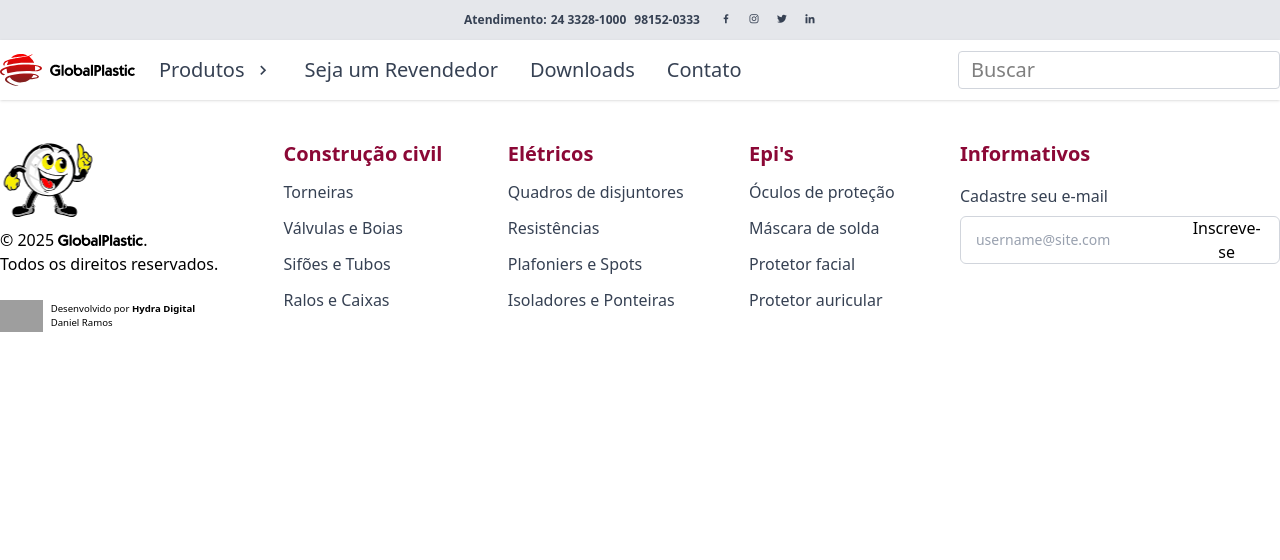
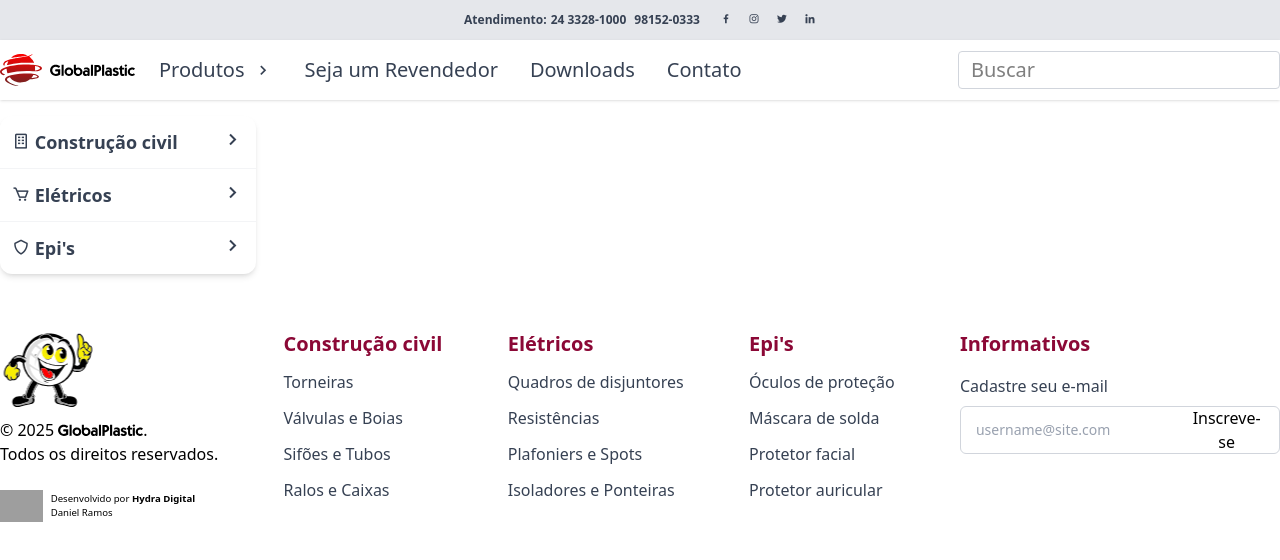
Before and after one commit to danielkzero/sites_para_fabricas, a Nuxt app: page /categorias/isoladores-ponteiras in a window 1280 px wide. Shown: the top 560 px of the page. Built offline with nearby package versions, Linux system fonts and the light colour scheme; grey boxes are pictures that could not be loaded.

Commit message:
:sparkles: feat: Página de categoria

```diff
--- /dev/null
+++ b/pages/categorias/[categoria].vue
@@ -0,0 +1,53 @@
+<template>
+    <div class="flex w-7xl mx-auto">
+        <!-- Sidebar -->
+        <aside class="w-64 bg-white hidden lg:block rounded-xl my-4 shadow-md">
+            <ul>
+                <li v-for="(cat, i) in categorias" :key="i"
+                    :class="i === categorias.length - 1 ? 'border-b-0' : 'border-b'"
+                    class="text-lg font-semibold text-gray-700 hover:text-rose-600 cursor-pointer border-gray-100"
+                    @click="openCategoria(cat)">
+                    <div class="p-3">
+                        <i :class="cat.icon"></i> {{ cat.name }}
+                        <i class="bx bx-chevron-right float-right text-2xl" :class="cat.open ? 'rotate-90' : ''"></i>
+                    </div>
+                    <ul v-if="cat.open">
+                        <li v-for="(subcat, j) in cat.items" :key="j"
+                            :class="j === cat.items?.length - 1 ? 'border-b-0' : 'border-b'"
+                            class="pl-4 font-normal text-gray-600 hover:text-rose-500 hover:bg-rose-100 cursor-pointer border-gray-100 py-2"
+                            @click.stop="$router.push(`/categorias/${subcat.tag}`)">
+                            {{ subcat.name }}
+                        </li>
+                    </ul>
+                </li>
+            </ul>
+        </aside>
+
+        <!-- Conteúdo -->
+        <main class="flex-1 p-4">
+            <!-- Busca -->
+        </main>
+    </div>
+</template>
+
+<script setup lang="ts">
+const route = useRoute()
+const categoria = route.params.categoria as string
+
+import { menu } from '~/data/menu';
+const categorias = reactive(menu[0].items);
+
+
+function openCategoria(cat) {
+    const opened = !cat.open;
+    closeCategorias(cat);
+    cat.open = opened;
+}
+
+function closeCategorias(cat) {
+    // Fecha outras categorias
+    categorias.forEach(item => {
+        if (item !== cat) item.open = false;
+    });
+}
+</script>
```
